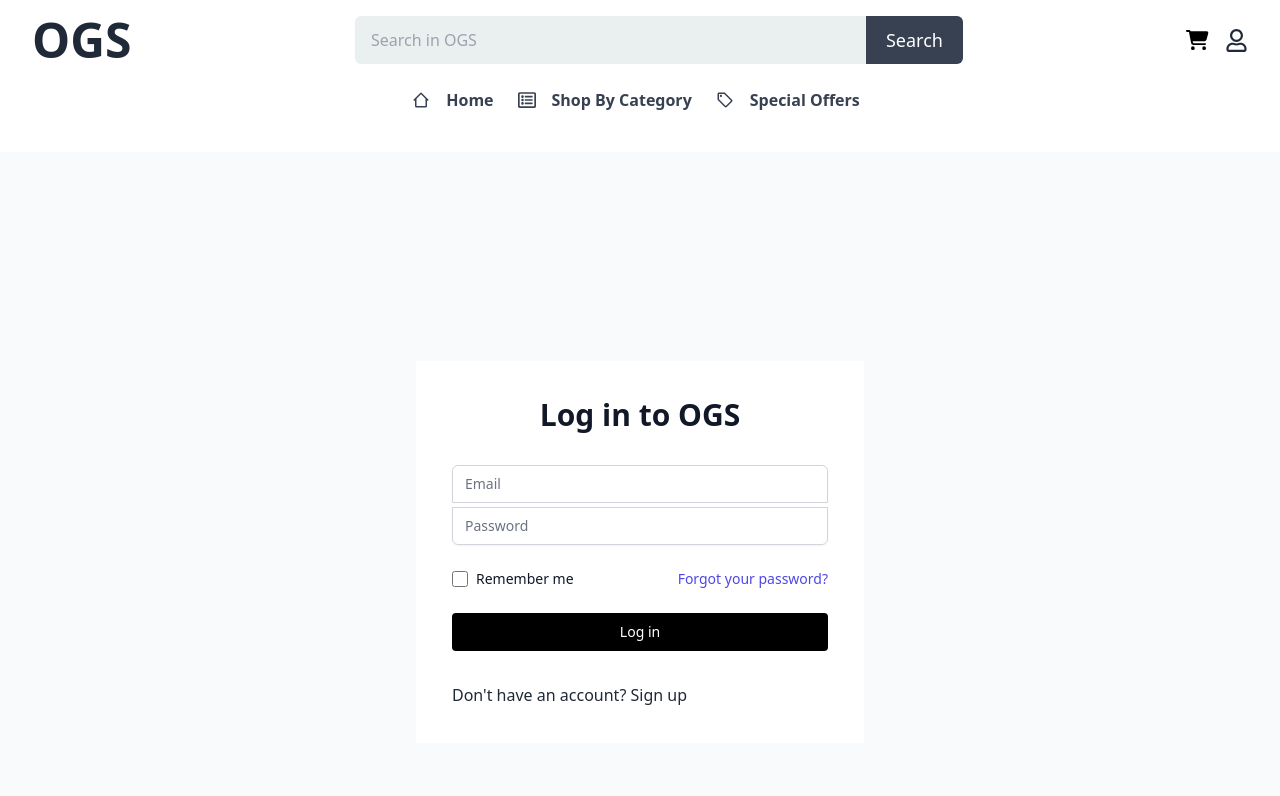
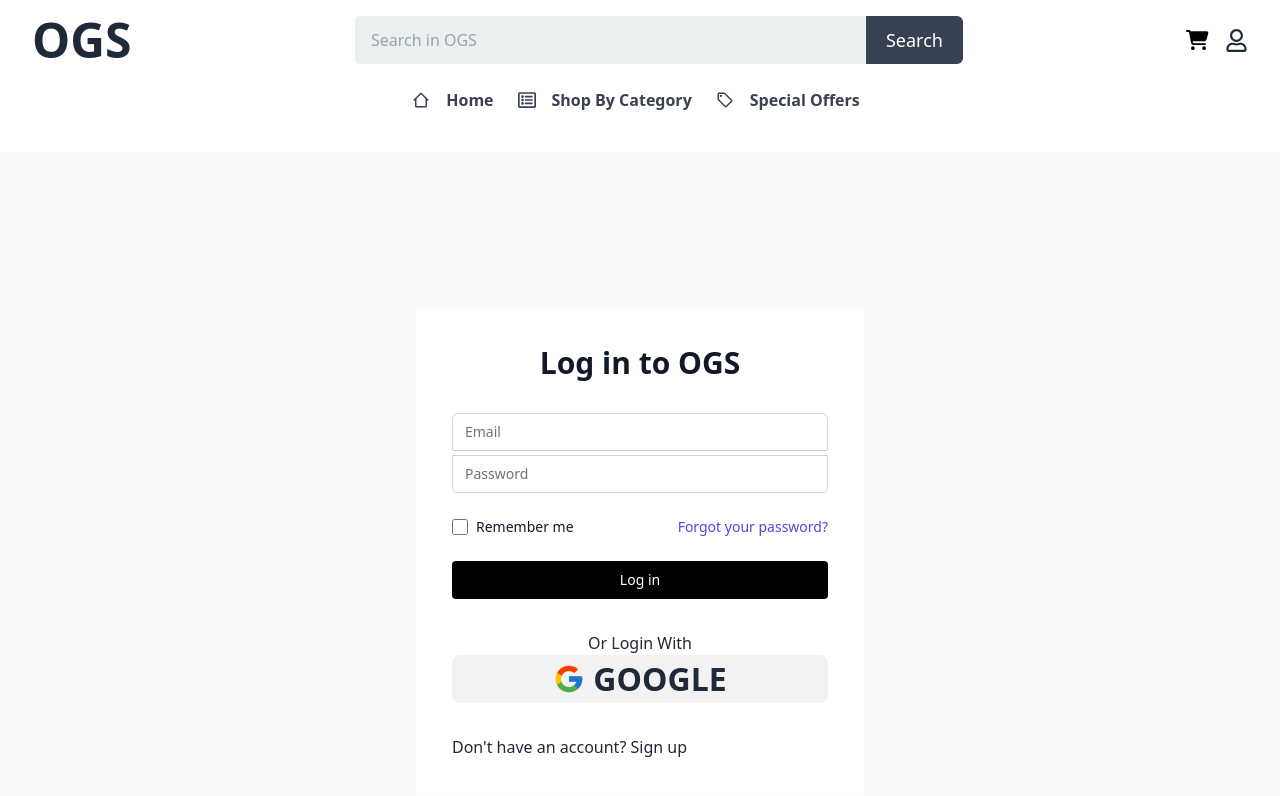
Before and after one commit to Mahmud256/Online-Gift-Shop, a React (Vite) app: page /login in a window 1280 px wide. Shown: the top 796 px of the page. Built offline with nearby package versions, Linux system fonts and the light colour scheme; no server answers.

Commit message:
Iclude Privateroute and Google Auth

```diff
--- /dev/null
+++ b/src/page/Login/GoogleLogin.jsx
@@ -0,0 +1,34 @@
+import { GoogleAuthProvider, getAuth, signInWithPopup } from "firebase/auth";
+import app from "../../firebase/firebase.config";
+import { useLocation, useNavigate } from "react-router-dom";
+import { FcGoogle } from "react-icons/fc";
+
+const GoogleLogin = () => {
+
+    const provider = new GoogleAuthProvider();
+    const auth = getAuth(app);
+    const location = useLocation();
+    const navigate = useNavigate();
+
+
+    const handleGoogleSignIn = () => {
+        signInWithPopup(auth, provider)
+            .then((result) => {
+                const user = result.user;
+                navigate(location?.state ? location.state : '/');
+
+            })
+            .catch((error) => {
+                console.error('Error signing up:', error.message);
+            })
+
+    }
+    return (
+        <div>
+            <p className="text-center">Or Login With<button onClick={handleGoogleSignIn} className='btn text-[2rem] w-full'><FcGoogle></FcGoogle>
+                Google</button></p>
+        </div>
+    );
+};
+
+export default GoogleLogin;
--- a/src/page/Login/Login.jsx
+++ b/src/page/Login/Login.jsx
@@ -1,12 +1,13 @@
 import { useContext, useState } from 'react';
 import { Link, useLocation, useNavigate } from 'react-router-dom';
 import { AuthContext } from '../../providers/AuthProvider';
+import GoogleLogin from './GoogleLogin';
 
 const Login = () => {
   const { logIN } = useContext(AuthContext);
-  const [user, setUser] = useState(null);
   const location = useLocation();
   const navigate = useNavigate();
+
   const [email, setEmail] = useState(''); // Change  to email
   const [password, setPassword] = useState('');
 
@@ -16,7 +17,6 @@ const Login = () => {
       const result = await logIN(email, password);
       const user = result.user;
       console.log("SE:", user);
-      setUser(user);
       //console.log('Logging in with email:', email, 'and password:', password); // Change  to email
       navigate(location?.state ? location.state : '/');
     }
@@ -94,12 +94,10 @@ const Login = () => {
             </button>
           </div>
         </form>
+
+        <GoogleLogin></GoogleLogin>
         <p>Don't have an account? <Link to="/signup">Sign up</Link></p>
-        {user &&
-          <div>
-            <h2>User:{user.displayName}</h2>
-          </div>
-        }
+
       </div>
     </div>
   );
--- a/src/page/Signup/Signup.jsx
+++ b/src/page/Signup/Signup.jsx
@@ -7,6 +7,7 @@ const Signup = () => {
   const { createUser } = useContext(AuthContext);
   const location = useLocation();
   const navigate = useNavigate();
+
   const [firstName, setFirstName] = useState('');
   const [lastName, setLastName] = useState('');
   const [email, setEmail] = useState('');
@@ -27,7 +28,7 @@ const Signup = () => {
       try {
         const result = await createUser(email, password);
         const loggedUser = result.user;
-        // console.log("Name:",loggedUser);
+        console.log("Name:",loggedUser);
         const displayName = `${firstName} ${lastName}`;
 
         // Update user profile with display name
--- a/src/providers/AuthProvider.jsx
+++ b/src/providers/AuthProvider.jsx
@@ -10,17 +10,21 @@ const auth = getAuth(app);
 const AuthProvider = ({ children }) => {
 
     const [user, setUser] = useState(null);
+    const [loading, setLoading] = useState(true);
 
 
     const createUser = (email, password) => {
+        setLoading(true);
         return createUserWithEmailAndPassword(auth, email, password);
     }
 
     const logIN = (email, password) => {
+        setLoading(true);
         return signInWithEmailAndPassword(auth, email, password);
     }
 
     const logOut = () => {
+        setLoading(true);
         return signOut(auth);
     }
 
@@ -28,6 +32,7 @@ const AuthProvider = ({ children }) => {
         const unSubscribe = onAuthStateChanged(auth, currentUser => {
             console.log("Auth State changed", currentUser);
             setUser(currentUser);
+            setLoading(false);
         });
         return () => {
             unSubscribe();
@@ -36,6 +41,7 @@ const AuthProvider = ({ children }) => {
 
     const authInfo = {
         user,
+        loading,
         createUser,
         logIN,
         logOut
--- /dev/null
+++ b/src/routes/PrivateRoutes.jsx
@@ -0,0 +1,27 @@
+import { useContext } from 'react';
+import { AuthContext } from '../providers/AuthProvider';
+import { Navigate, useLocation } from 'react-router-dom';
+import { propTypes } from 'prop-types';
+
+const PrivateRoutes = ({ children }) => {
+    const { user, loading } = useContext(AuthContext);
+    const location = useLocation();
+
+    if(loading)
+    {
+        return <span className="loading loading-spinner text-primary"></span>;
+    }
+
+    if(user){
+        return children;
+    }
+
+    return <Navigate state={location.pathname} to="/login" replace />; // Use "replace" to avoid adding a new entry in the browser history.
+
+};
+
+export default PrivateRoutes;
+
+PrivateRoutes.propTypes = {
+    children: propTypes.node,
+}
```
